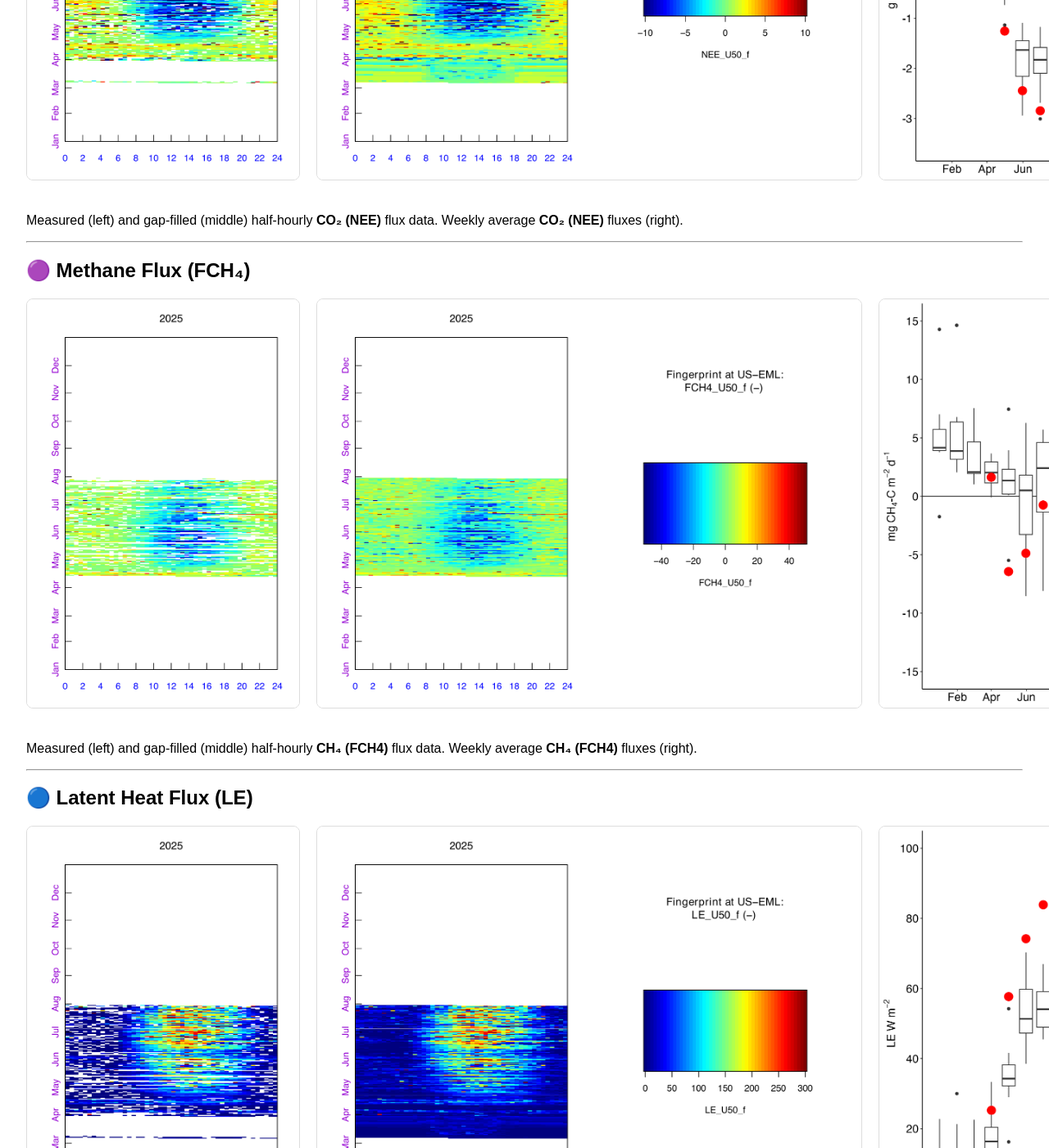
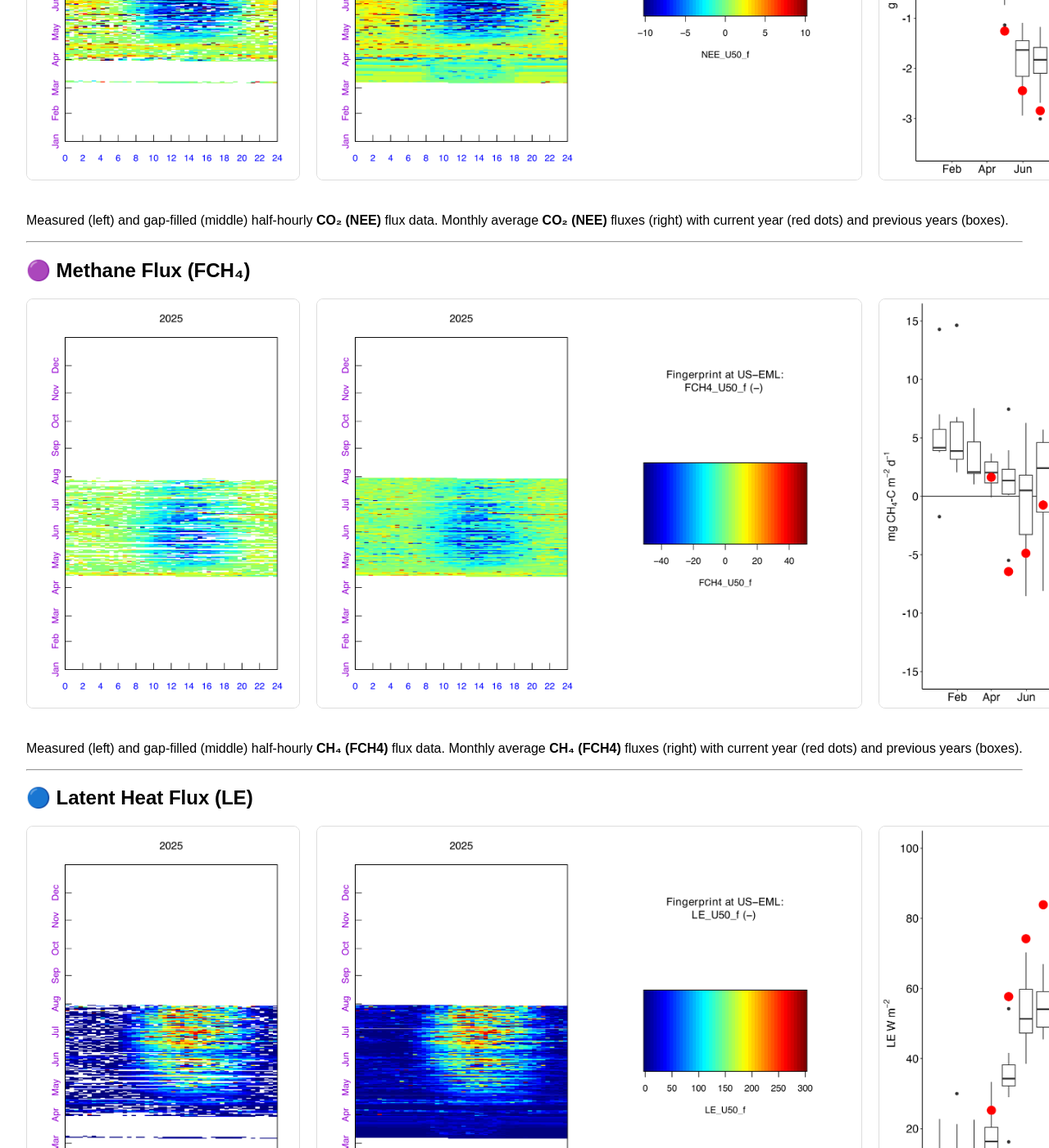
Before and after one commit to grantfalvo/grantfalvo.github.io, a Jekyll site: the page built from index.md, in a window 1280 px wide and 1400 px high, scrolled down 544 px. Shown: the whole window at 82% size. Built offline with Jekyll 4.4.1, drawn with Linux system fonts in a browser that asks for light colours; some of the changed text lies outside the part shown.

Commit message:
updated US-EML plots

```diff
--- a/index.md
+++ b/index.md
@@ -17,7 +17,7 @@ Welcome to the AWARE test site dashboard. Below are visualizations of measured a
   <img src="/NEE_daily_timeseries.png" alt="CO2 timeseries" />
 </div>
 
-Measured (left) and gap-filled (middle) half-hourly **CO₂ (NEE)** flux data. Weekly average **CO₂ (NEE)** fluxes (right).
+Measured (left) and gap-filled (middle) half-hourly **CO₂ (NEE)** flux data. Monthly average **CO₂ (NEE)** fluxes (right) with current year (red dots) and previous years (boxes).
 
 ---
 
@@ -29,7 +29,7 @@ Measured (left) and gap-filled (middle) half-hourly **CO₂ (NEE)** flux data. W
     <img src="/FCH4_daily_timeseries.png" alt="CH4 timeseries" />
 </div>
 
-Measured (left) and gap-filled (middle) half-hourly **CH₄ (FCH4)** flux data. Weekly average **CH₄ (FCH4)** fluxes (right).
+Measured (left) and gap-filled (middle) half-hourly **CH₄ (FCH4)** flux data. Monthly average **CH₄ (FCH4)** fluxes (right) with current year (red dots) and previous years (boxes).
 
 ---
 
@@ -41,7 +41,7 @@ Measured (left) and gap-filled (middle) half-hourly **CH₄ (FCH4)** flux data.
   <img src="/LE_daily_timeseries.png" alt="LE timeseries" />
 </div>
 
-Measured (left) and gap-filled (middle) half-hourly **latent heat (LE)** flux data. Weekly average **latent heat (LE)** fluxes (right).
+Measured (left) and gap-filled (middle) half-hourly **latent heat (LE)** flux data. Monthly average **latent heat (LE)** fluxes (right) with current year (red dots) and previous years (boxes).
 
 ---
 
```
